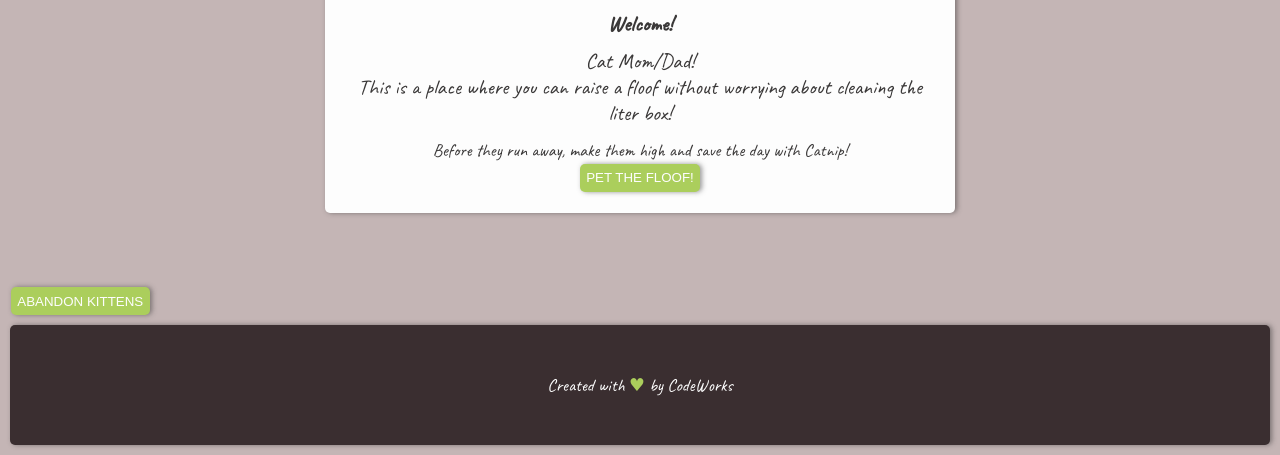
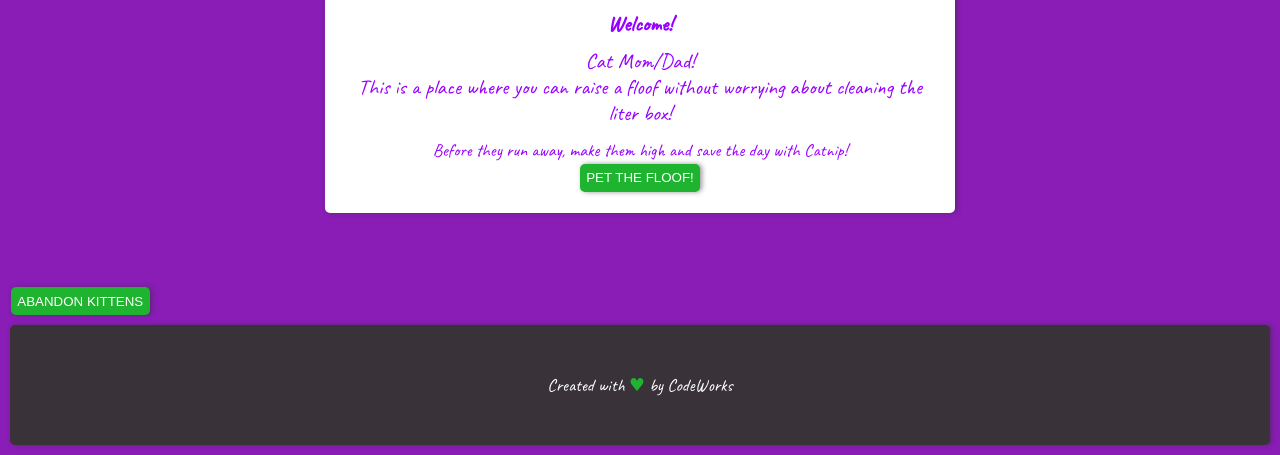
Before and after one commit to Timble417/MoodyKittens, a plain HTML site: page index.html in a window 1280 px wide. Shown: the part 397-852 px from the top of the page. Drawn offline with Linux system fonts and the light colour scheme.

Commit message:
Changed Coloring on CSS

```diff
--- a/style.css
+++ b/style.css
@@ -2,17 +2,17 @@
   box-sizing: border-box;
 }
 :root{
-  --primary: #abce5c;
-  --primary-lighten: #b7f12e;
-  --primary-darken: #6f8639;
-  --bg: #c4b5b5;
+  --primary: #1eb42f;
+  --primary-lighten: #bbe35b;
+  --primary-darken: #89a645;
+  --bg: #891db6;
   --shadow: 2px 0 5px rgba(49, 49, 49, 0.5);
   --corners: 5px;
-  --text-color: #3a3838;
-  --dark: #3a2e30;
-  --dark-lighten: #584e4e;
-  --light: #fdfdfd;
-  --danger: #ff3737;
+  --text-color: #9800ff;
+  --dark: #393339;
+  --dark-lighten: #412f2f;
+  --light: #ffffff;
+  --danger: #fc0303;
 }
 
 body{
```
